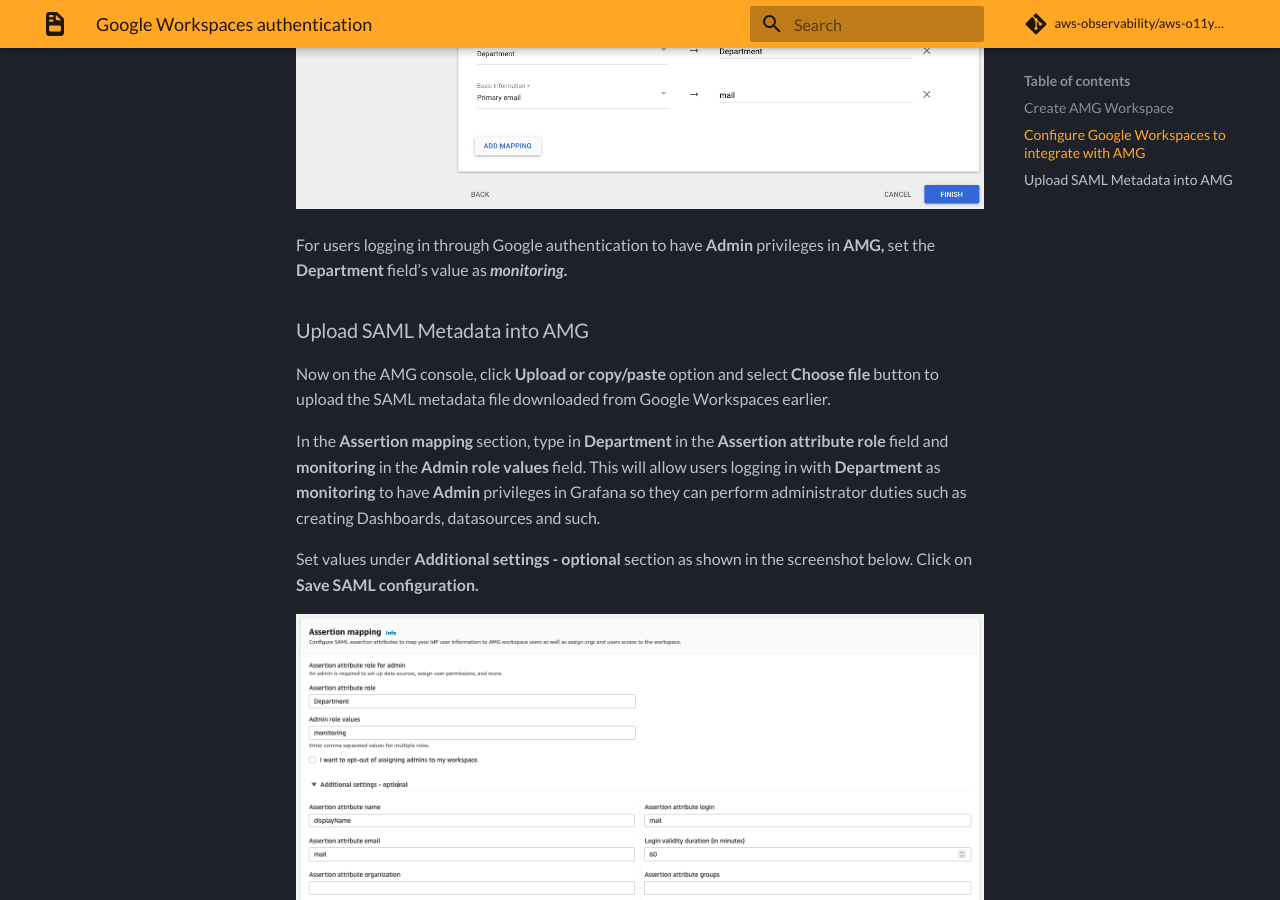
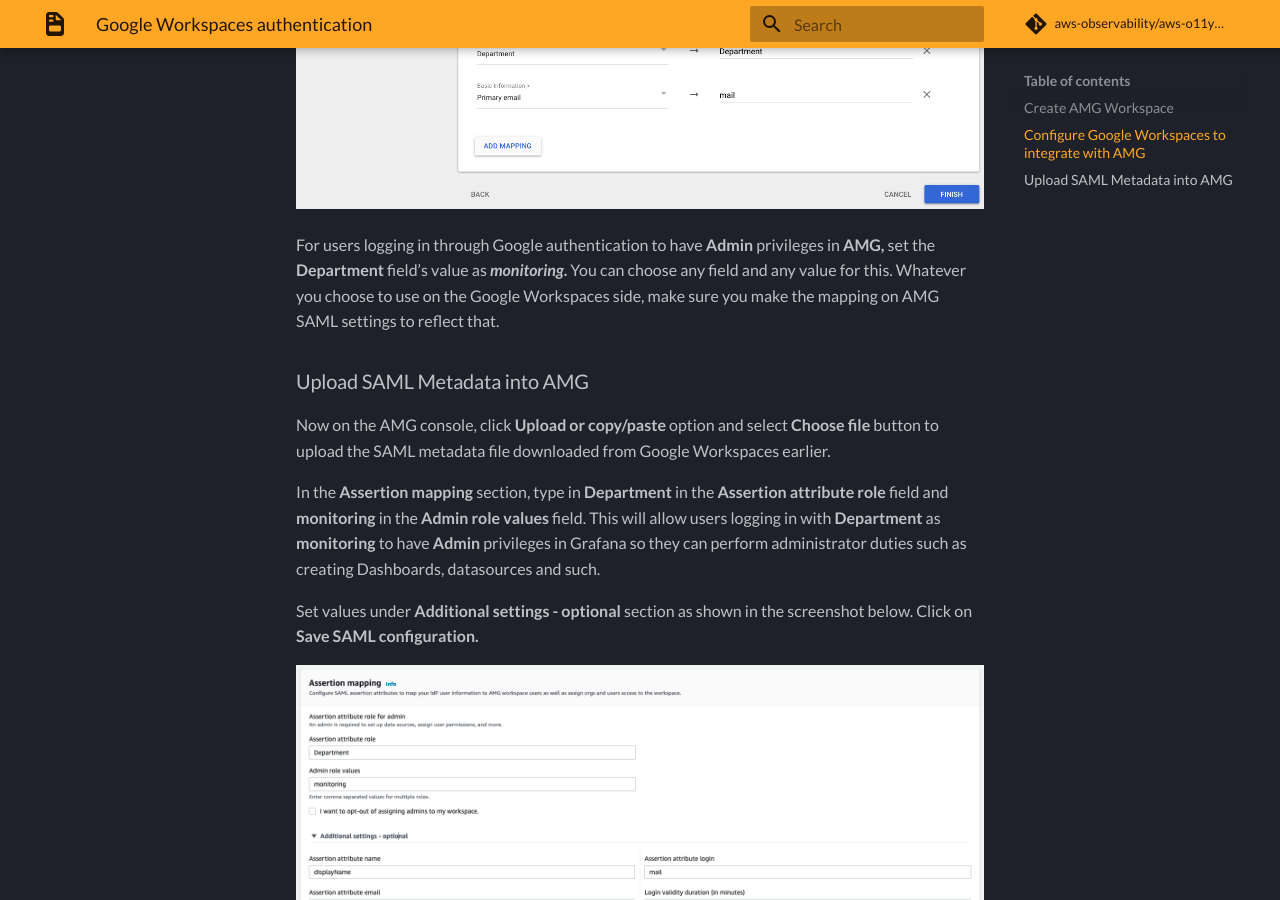
Before and after one commit to aws-observability/aws-o11y-recipes, an MkDocs documentation site: the page built from docs/recipes/amg-google-auth-saml/amg-google-auth-saml.md, in a window 1280 px wide and 900 px high, scrolled down 5683 px. Built offline with MkDocs 1.6.1 and Material for MkDocs 9.7.7, drawn with Linux system fonts in a browser that asks for light colours; some web fonts are replaced; comment, search, counter and statistics services are not loaded.

Commit message:
Add department info

```diff
--- a/docs/recipes/amg-google-auth-saml/amg-google-auth-saml.md
+++ b/docs/recipes/amg-google-auth-saml/amg-google-auth-saml.md
@@ -40,10 +40,9 @@
 
 ![Google Workspace - Add custom SAML app - Attribute mapping](../../images/amg-saml-google-auth/10.png)
 
-For users logging in through Google authentication to have **Admin** privileges in **AMG,** set the **Department** field’s value as ***monitoring*.**
+For users logging in through Google authentication to have **Admin** privileges in **AMG,** set the **Department** field’s value as ***monitoring*.** You can choose any field and any value for this. Whatever you choose to use on the Google Workspaces side, make sure you make the mapping on AMG SAML settings to reflect that.
 
 ### Upload SAML Metadata into AMG
-
 
  Now on the AMG console, click **Upload or copy/paste** option and select **Choose file** button to upload the SAML metadata file downloaded from Google Workspaces earlier.
 
```
